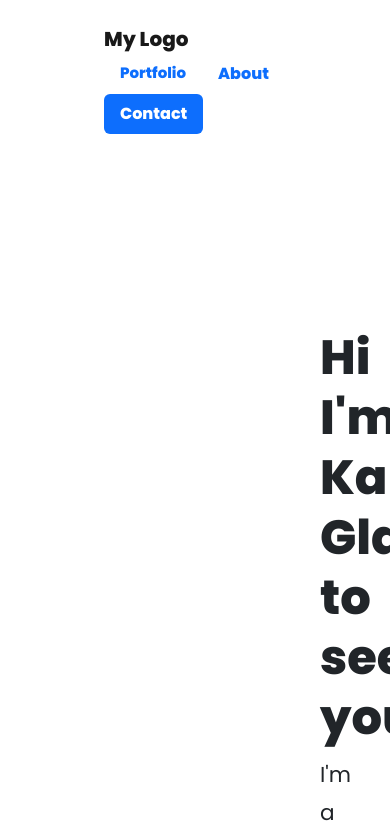
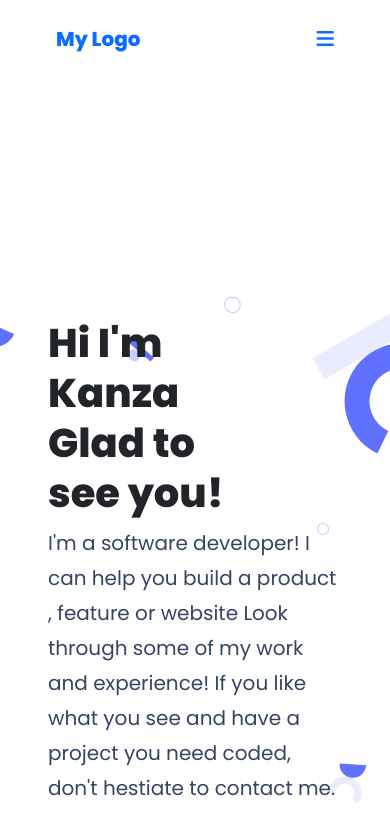
Before and after one commit to KanzaTahreem/Bootstrap-Portfolio, a website: page index.html in a window 390 px wide. Shown: the top 827 px of the page. Drawn offline with nearby package versions, Linux system fonts and the light colour scheme.

Commit message:
Add media queries for mobile version

```diff
--- a/index.html
+++ b/index.html
@@ -21,8 +21,11 @@
       <header class="header">
         <nav class="nav navbar navbar-style p-4">
           <div>
-            <a href="#" class="navbar-brand logo">My Logo</a>
+            <a href="#" class="navbar-brand logo text-primary">My Logo</a>
           </div>
+          <ul class="bar-menu m-0 p-0">
+            <li><i class="fa-solid fa-bars"></i></li>
+          </ul>
           <ul class="nav nav-pills" id="navbar-menu">
             <li class="nav-item menu">
               <a class="nav-link active" aria-current="page" href="#Portfolio"
@@ -48,10 +51,10 @@
         >
           <section class="row headline d-flex flex-column">
             <div class="col">
-              <h1 id="title">Hi I'm Kanza <br />Glad to see you!</h1>
+              <h1 class="title">Hi I'm Kanza <br />Glad to see you!</h1>
             </div>
             <div class="col mb-4">
-              <p class="supporting-text m-0">
+              <p class="subtitle m-0">
                 I'm a software developer! I can help you build a product ,
                 feature or website Look through some of my work and experience!
                 If you like what you see and have a project you need coded,
--- a/style.css
+++ b/style.css
@@ -45,13 +45,13 @@ main {
   padding: 15em 20em;
 }
 
-#title {
+.title {
   font-weight: 800;
   font-size: 3em;
   line-height: 1.25em;
 }
 
-.supporting-text {
+.subtitle {
   font-size: 1.35em;
   line-height: 1.75em;
 }
@@ -224,3 +224,45 @@ form {
   background-color: #0d6efd;
   color: white;
 }
+
+@media (max-width: 575.98px) {
+  .header {
+    padding: 0 2em;
+    position: inherit;
+  }
+
+  .bar-menu {
+    display: flex;
+    list-style-type: none;
+    font-size: 1.25em;
+    color: #0d6efd;
+  }
+
+  #navbar-menu {
+    display: none;
+  }
+
+  main {
+    margin-top: 0;
+    position: inherit;
+  }
+
+  .headline {
+    background-image: url('./images/header-shapes-mobile.svg');
+    background-position: center;
+    background-repeat: no-repeat;
+    background-color: white;
+    background-size: contain;
+    padding: 15em 3em;
+  }
+
+  .title {
+    font-size: 2.5em;
+    width: 50vw;
+  }
+
+  .subtitle {
+    font-size: 1.25em;
+    color: #344563;
+  }
+}
```
Also changed, not shown: images/header-shapes-mobile.svg (added).
